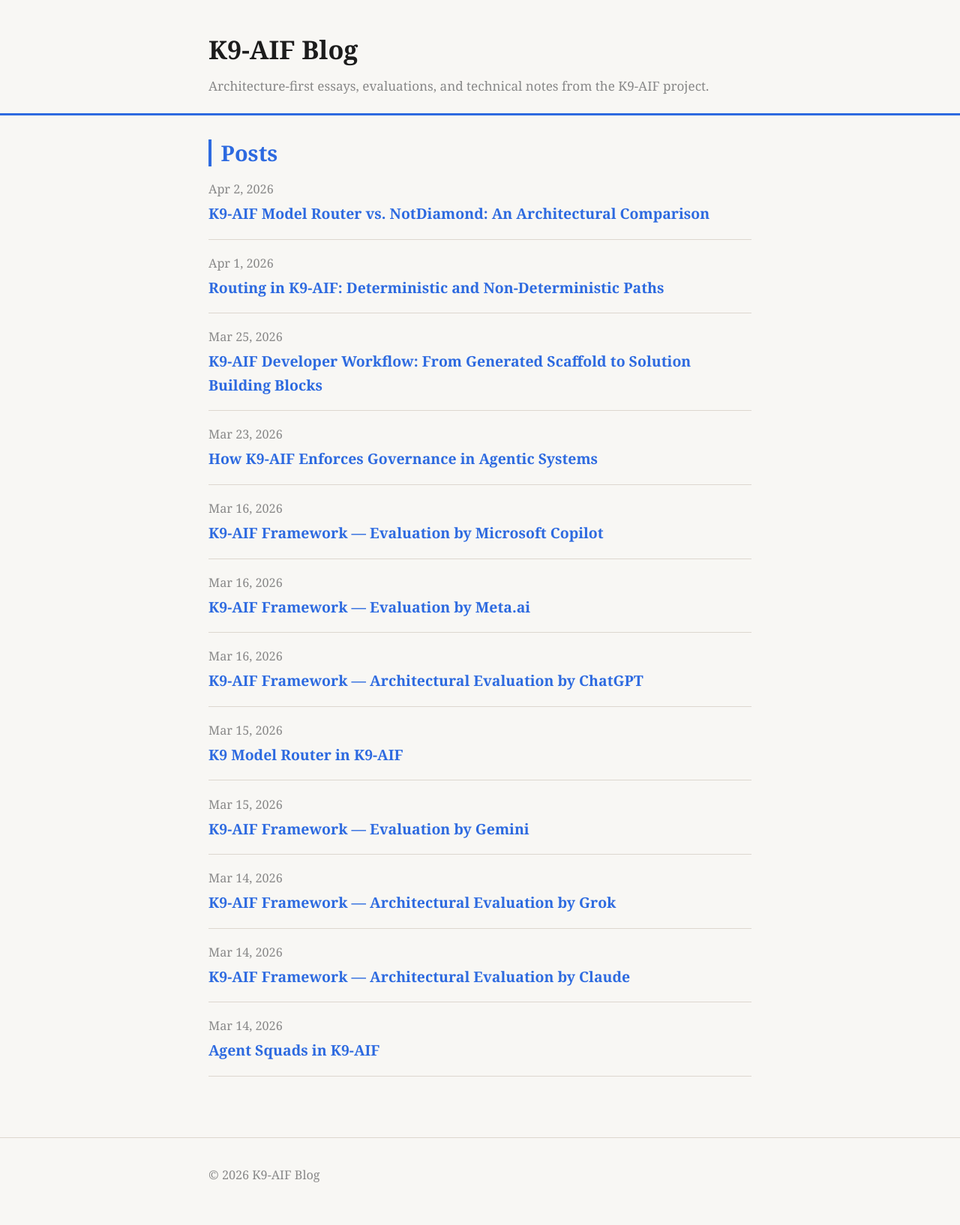
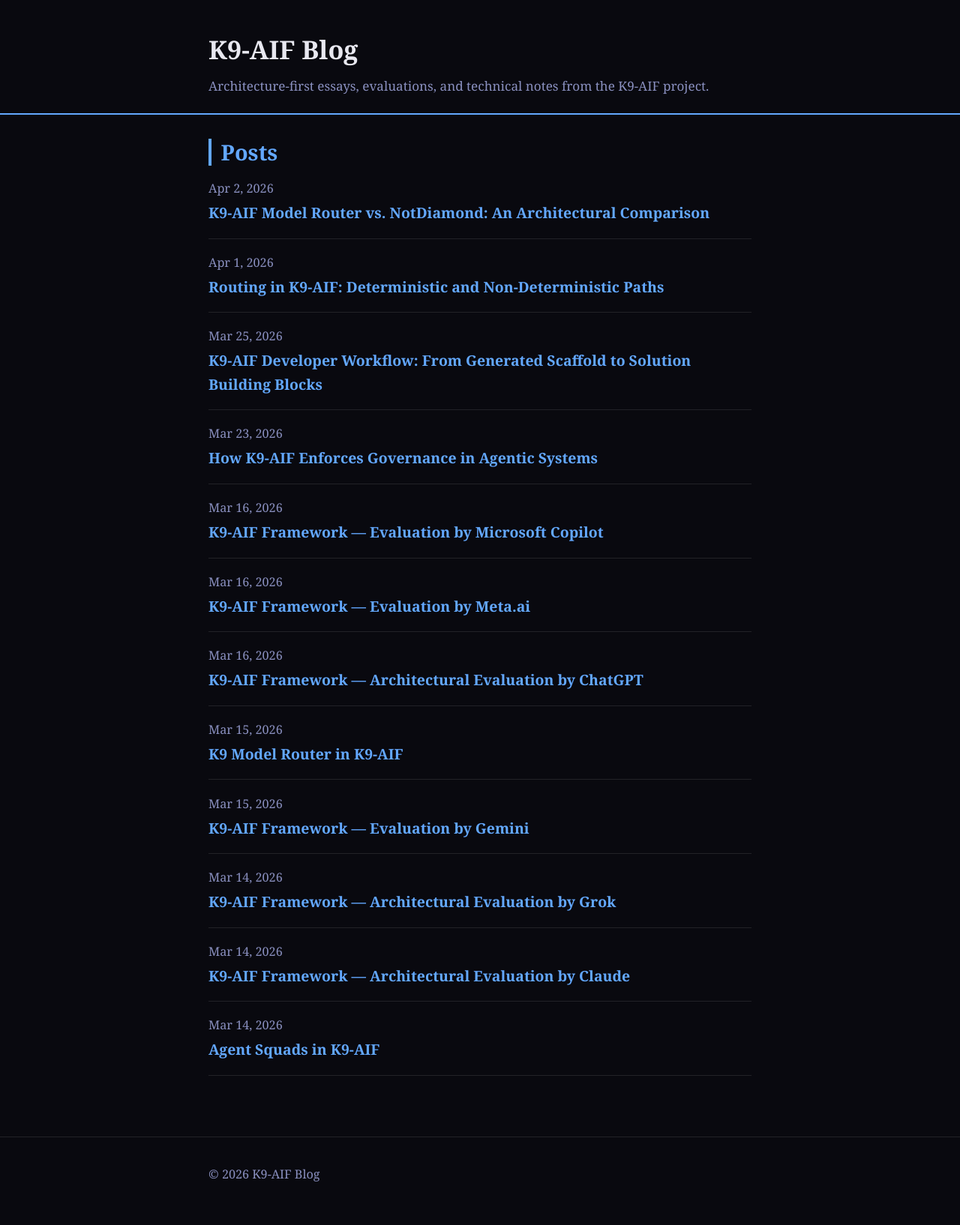
Before and after one commit to k9aif/k9-aif-blogs, a Jekyll site: the page built from index.md, in a window 1280 px wide. Shown: the whole page at 75% size. Built offline with Jekyll 4.4.1, drawn with Linux system fonts in a browser that asks for light colours.

Commit message:
Update style.css

```diff
--- a/assets/css/style.css
+++ b/assets/css/style.css
@@ -1,17 +1,17 @@
 /* ── K9-AIF Blog Unified style.css ── */
 
 :root {
-  --bg: #f8f7f4;
-  --text: #1c1c1c;
-  --muted: #888;
-  --border: #ddd7cf;
-  --accent: #2d6ae0;
-  --accent-hover: #1a4fba;
-  --accent-light: #eef3fc;
-  --accent-text: #1a3a6e;
-  --code-bg: #eef3fc;
-  --quote-bg: #eef3fc;
-  --quote-color: #2a4a80;
+  --bg: #09090f;
+  --text: #e8e8f0;
+  --muted: #8a90c0;
+  --border: rgba(255,255,255,0.10);
+  --accent: #63a8ff;
+  --accent-hover: #8ab9ff;
+  --accent-light: #16161f;
+  --accent-text: #d7e7ff;
+  --code-bg: #111118;
+  --quote-bg: #111118;
+  --quote-color: #dbe8ff;
 }
 
 * { box-sizing: border-box; }
@@ -33,7 +33,7 @@ body {
 /* ── Header ── */
 .site-header {
   padding: 36px 0 22px;
-  border-bottom: 3px solid var(--accent);
+  border-bottom: 2px solid var(--accent);
   margin-bottom: 32px;
 }
 
@@ -93,7 +93,14 @@ blockquote {
 hr { border: none; border-top: 1px solid var(--border); margin: 2rem 0; }
 
 /* ── Code ── */
-code { background: var(--code-bg); color: var(--accent-text); padding: 0.13rem 0.33rem; border-radius: 4px; font-size: 0.9em; }
+code {
+  background: var(--code-bg);
+  color: var(--accent-text);
+  padding: 0.13rem 0.33rem;
+  border-radius: 4px;
+  font-size: 0.9em;
+}
+
 pre {
   background: var(--code-bg);
   padding: 1rem;
@@ -102,6 +109,7 @@ pre {
   line-height: 1.55;
   margin: 1rem 0 1.2rem;
 }
+
 pre code { background: none; color: var(--accent-text); padding: 0; }
 pre:hover { box-shadow: 0 0 6px rgba(0,0,0,0.05); }
 
@@ -115,21 +123,39 @@ table {
   margin: 1rem 0 1.5rem;
   font-size: 0.95rem;
   line-height: 1.5;
-  background: #fff;
+  background: #111118;
   border: 1px solid var(--border);
   border-radius: 6px;
   overflow: hidden;
 }
-th, td { padding: 0.6rem 0.8rem; text-align: left; border-bottom: 1px solid var(--border); }
-th { background: var(--accent-light); color: var(--accent-text); font-weight: 600; }
+
+th, td {
+  padding: 0.6rem 0.8rem;
+  text-align: left;
+  border-bottom: 1px solid var(--border);
+}
+
+th {
+  background: var(--accent-light);
+  color: var(--accent-text);
+  font-weight: 600;
+}
+
 tr:last-child td { border-bottom: none; }
-tbody tr:hover { background: #f1f1f1; }
+tbody tr:hover { background: #16161f; }
 
 /* ── Post meta ── */
-.post-meta { display: block; color: var(--muted); font-size: 0.9rem; font-family: Georgia, serif; margin-bottom: 0.25rem; }
+.post-meta {
+  display: block;
+  color: var(--muted);
+  font-size: 0.9rem;
+  font-family: Georgia, serif;
+  margin-bottom: 0.25rem;
+}
 
 /* ── Tags / Pills ── */
 .post-tags { margin: 0.6rem 0 1rem; }
+
 .post-tag {
   display: inline-block;
   background: var(--accent-light);
@@ -143,7 +169,12 @@ tbody tr:hover { background: #f1f1f1; }
   margin-bottom: 4px;
   text-decoration: none;
 }
-.post-tag:hover { background: var(--accent); color: #fff; text-decoration: none; }
+
+.post-tag:hover {
+  background: var(--accent);
+  color: #fff;
+  text-decoration: none;
+}
 
 /* ── Post list (index) ── */
 .post-list-heading { margin-top: 1.5rem; }
@@ -168,7 +199,12 @@ tbody tr:hover { background: #f1f1f1; }
 .post-index h2 { margin-top: 0; margin-bottom: 0.9rem; font-size: 1.6rem; }
 
 /* ── Footer ── */
-.site-footer { border-top: 1px solid var(--border); padding: 22px 0 38px; color: var(--muted); font-size: 0.9rem; }
+.site-footer {
+  border-top: 1px solid var(--border);
+  padding: 22px 0 38px;
+  color: var(--muted);
+  font-size: 0.9rem;
+}
 
 /* ── Responsive ── */
 @media (max-width: 640px) {
```
